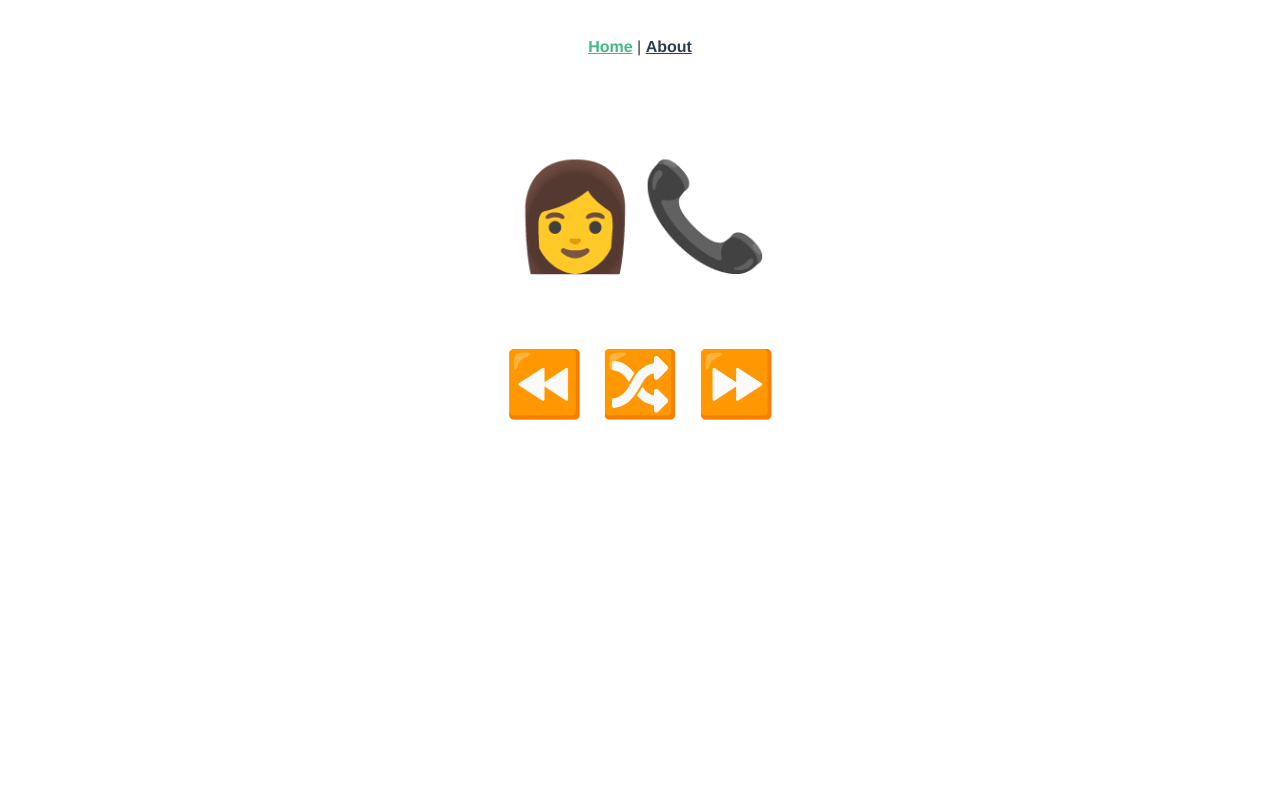
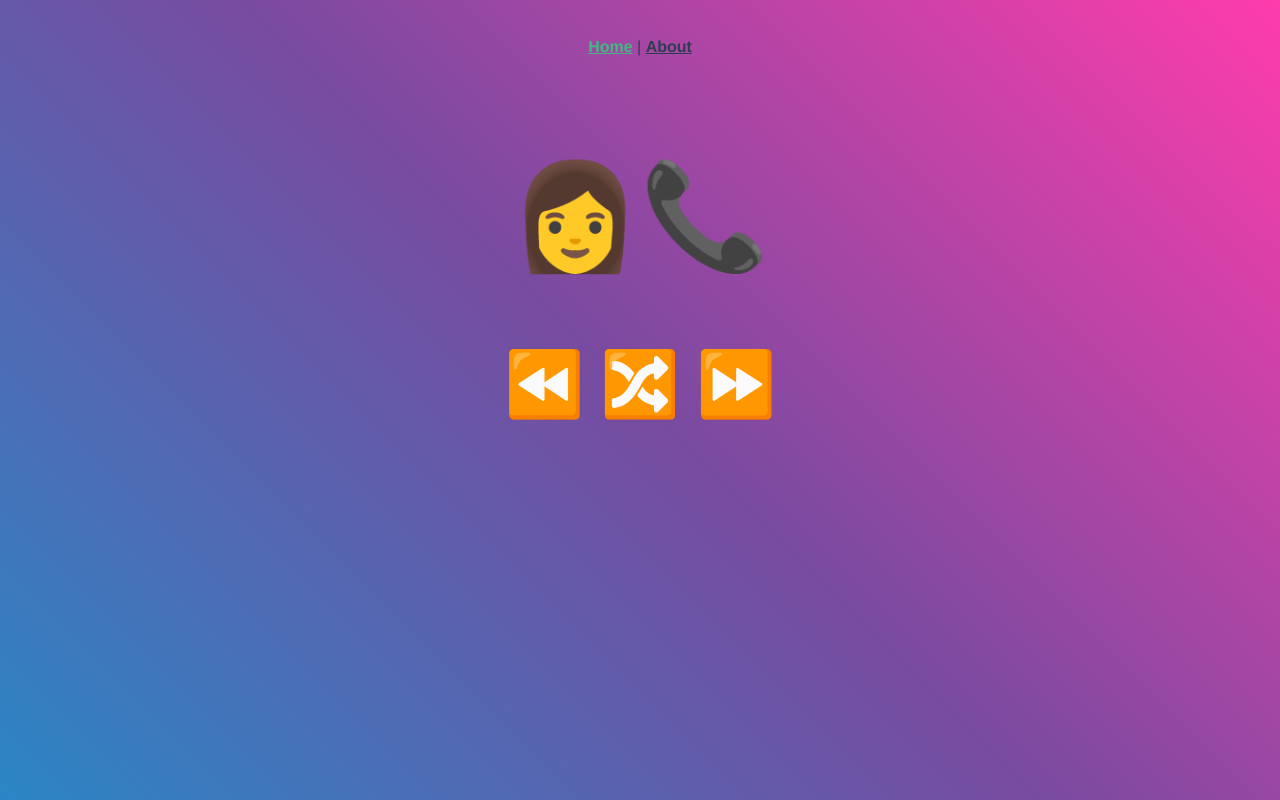
Before and after one commit to TheChicken14/Emoji-Jukebox, a Vue app: page / in a window 1280 px wide. Built offline with nearby package versions, Linux system fonts and the light colour scheme.

Commit message:
Add backgrounds + router transitions

```diff
--- a/src/App.vue
+++ b/src/App.vue
@@ -4,7 +4,9 @@
       <router-link to="/">Home</router-link> |
       <router-link to="/about">About</router-link>
     </div>
-    <router-view />
+    <transition mode="out-in" appear name="rootfade">
+      <router-view />
+    </transition>
   </div>
 </template>
 
@@ -12,6 +14,10 @@
 export default {
   mounted() {
     this.$store.commit("shuffle");
+
+    const bg = [1, 2, 3, 4, 5][Math.floor(Math.random() * 5)];
+
+    document.getElementsByTagName("html")[0].classList.add(`bg${bg}`);
   },
 };
 </script>
@@ -37,4 +43,66 @@ export default {
 #nav a.router-link-exact-active {
   color: #42b983;
 }
+
+.rootfade-enter-active,
+.rootfade-leave-active {
+  transition: opacity 0.3s ease;
+}
+.rootfade-enter,
+.rootfade-leave-to {
+  opacity: 0;
+}
+
+html {
+  height: 100%;
+  background-color: #fa8bff;
+  background-repeat: no-repeat;
+  background-position: center;
+  background-size: cover;
+}
+
+.bg1 {
+  background-color: #fa8bff;
+  background-image: linear-gradient(
+    45deg,
+    #fa8bff 0%,
+    #2bd2ff 52%,
+    #2bff88 90%
+  );
+}
+
+.bg2 {
+  background-color: #21d4fd;
+  background-image: linear-gradient(19deg, #21d4fd 0%, #b721ff 100%);
+}
+
+.bg3 {
+  background-color: #4158d0;
+  background-image: linear-gradient(
+    43deg,
+    #4158d0 0%,
+    #c850c0 46%,
+    #ffcc70 100%
+  );
+}
+
+.bg4 {
+  background-color: #ff3cac;
+  background-image: linear-gradient(
+    225deg,
+    #ff3cac 0%,
+    #784ba0 50%,
+    #2b86c5 100%
+  );
+}
+
+.bg5 {
+  background-color: #ffffff;
+  background-image: linear-gradient(
+    180deg,
+    #ffffff 0%,
+    #6284ff 50%,
+    #ff0000 100%
+  );
+}
 </style>
```
